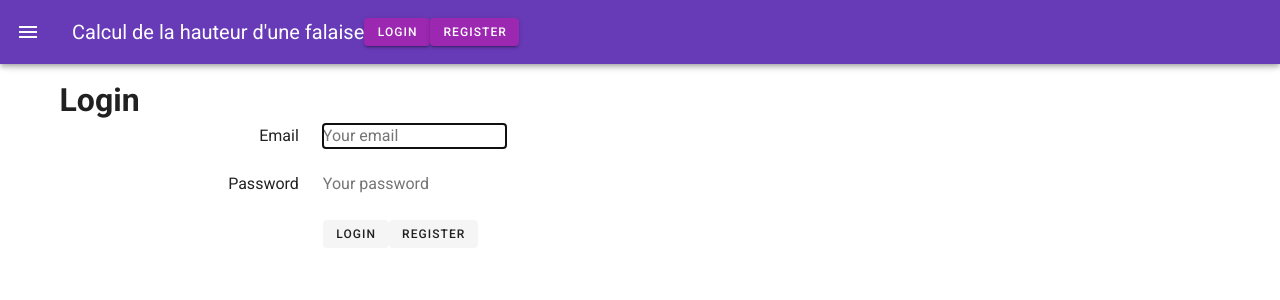
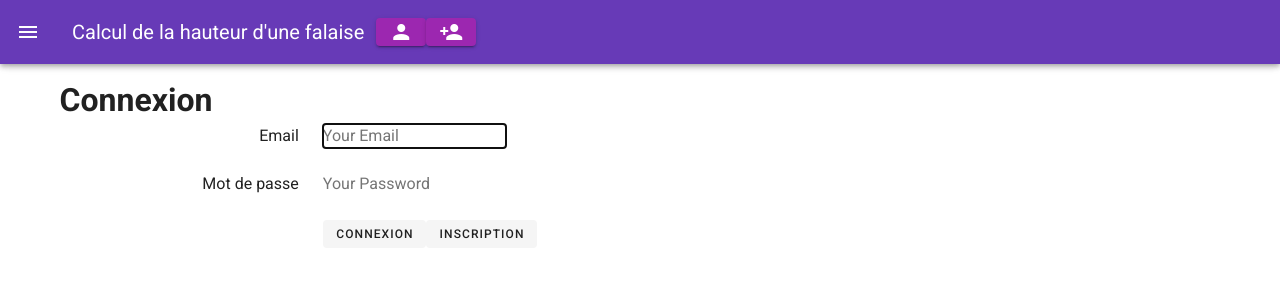
Before and after one commit to Yoan-F/cliff-height-timer-project, a Vue app: page /login in a window 1280 px wide. Shown: the top 300 px of the page. Built offline with nearby package versions, Linux system fonts and the light colour scheme; no server answers.

Commit message:
app finish

```diff
--- a/src/components/Login.vue
+++ b/src/components/Login.vue
@@ -4,7 +4,7 @@
             <div class="col-md-8">
                 <div class="v-card">
                     <div class="card-header">
-                        <h1>Login</h1>
+                        <h1>{{ $t("login") }}</h1>
                     </div>
                     <div class="card-body">
                         <div v-if="error" class="alert alert-danger">{{error}}</div>
@@ -21,13 +21,13 @@
                                             required
                                             autofocus
                                             v-model="form.email"
-                                            placeholder="Your email"
+                                            placeholder="Your Email"
                                     />
                                 </div>
                             </div>
 
                             <div class="form-group row">
-                                <label for="password" class="col-md-4 col-form-label text-md-right">Password</label>
+                                <label for="password" class="col-md-4 col-form-label text-md-right">{{$t("Password")}}</label>
 
                                 <div class="col-md-6">
                                     <input
@@ -37,16 +37,15 @@
                                             name="password"
                                             required
                                             v-model="form.password"
-                                            placeholder="Your password"
+                                            placeholder="Your Password"
                                     />
                                 </div>
                             </div>
 
                             <div class="form-group row mb-0">
                                 <div class="col-md-8 offset-md-4">
-                                    <!--$@click="//faire une méthode pour changer le login dans toolbar en true"-->
-                                    <v-btn type="submit" depressed small>Login</v-btn>
-                                    <v-btn @click="goRegister" depressed small>Register</v-btn>
+                                    <v-btn type="submit" depressed small>{{ $t("login") }}</v-btn>
+                                    <v-btn @click="goRegister" depressed small>{{ $t("register") }}</v-btn>
                                 </div>
                             </div>
                         </form>
--- a/src/components/MyToolbar.vue
+++ b/src/components/MyToolbar.vue
@@ -6,14 +6,34 @@
         <v-app-bar dark color="deep-purple" clipped-left app>
             <v-app-bar-nav-icon @click.stop="drawer = !drawer"></v-app-bar-nav-icon>
             <v-toolbar-title @click="goHome" class="white--text">{{$t("title")}}</v-toolbar-title>
-            <div class="my-2" v-if="loggedIn">
-                <v-btn @click.prevent="signOut" small color="purple">SignOut</v-btn>
+            <div class="col-md-8" v-if="loggedIn">
+                <v-tooltip bottom>
+                    <template v-slot:activator="{ on, attrs }">
+                        <v-btn @click.prevent="signOut" small color="purple">
+                            <v-icon dark v-bind="attrs" v-on="on">mdi-account-arrow-right</v-icon>
+                        </v-btn>
+                    </template>
+                    <span>{{$t("signout")}}</span>
+                </v-tooltip>
             </div>
-            <div v-else class="my-2" >
-                <v-btn small @click="goLogin" color="purple">Login</v-btn>
-                <v-btn small @click="goRegister" color="purple">Register</v-btn>
+            <div v-else class="col-md-8" >
+                <v-tooltip bottom>
+                    <template v-slot:activator="{ on, attrs }">
+                        <v-btn small @click="goLogin" color="purple">
+                            <v-icon dark v-bind="attrs" v-on="on">mdi-account</v-icon>
+                        </v-btn>
+                    </template>
+                    <span>{{$t("login")}}</span>
+                </v-tooltip>
+                <v-tooltip bottom>
+                    <template v-slot:activator="{ on, attrs }">
+                        <v-btn small @click="goRegister" color="purple">
+                            <v-icon dark v-bind="attrs" v-on="on">mdi-account-plus</v-icon>
+                        </v-btn>
+                    </template>
+                    <span>{{$t("register")}}</span>
+                </v-tooltip >
             </div>
-
         </v-app-bar>
     </div>
 </template>
--- a/src/components/Register.vue
+++ b/src/components/Register.vue
@@ -4,13 +4,13 @@
             <div class="col-md-8">
                 <div class="v-card">
                     <div class="card-header">
-                        <h1>Register</h1>
+                        <h1>{{ $t("register") }}</h1>
                     </div>
                     <div class="card-body">
                         <div v-if="error" class="alert alert-danger">{{error}}</div>
                         <form @submit.prevent="submit" action="#">
                             <div class="form-group row">
-                                <label for="name" class="col-md-4 col-form-label text-md-right">Name</label>
+                                <label for="name" class="col-md-4 col-form-label text-md-right">{{$t("Name")}}</label>
 
                                 <div class="col-md-6">
                                     <input
@@ -22,7 +22,7 @@
                                             required
                                             autofocus
                                             v-model="form.name"
-                                            placeholder="Your name"
+                                            placeholder="Your Name"
                                     />
                                 </div>
                             </div>
@@ -40,13 +40,13 @@
                                             required
                                             autofocus
                                             v-model="form.email"
-                                            placeholder="Your email"
+                                            placeholder="Your Email"
                                     />
                                 </div>
                             </div>
 
                             <div class="form-group row">
-                                <label for="password" class="col-md-4 col-form-label text-md-right">Password</label>
+                                <label for="password" class="col-md-4 col-form-label text-md-right">{{$t("Password")}}</label>
 
                                 <div class="col-md-6">
                                     <input
@@ -56,14 +56,14 @@
                                             name="password"
                                             required
                                             v-model="form.password"
-                                            placeholder="Your password"
+                                            placeholder="Your Password"
                                     />
                                 </div>
                             </div>
 
                             <div class="form-group row mb-0">
                                 <div class="col-md-8 offset-md-4">
-                                    <v-btn type="submit" depressed small>Register</v-btn>
+                                    <v-btn type="submit" depressed small>{{ $t("register") }}</v-btn>
                                 </div>
                             </div>
                         </form>
--- a/src/locales/en.json
+++ b/src/locales/en.json
@@ -7,5 +7,13 @@
   "drawer.history" : "History",
   "drawer.about" : "Help",
   "title-history" : "Historic list",
-  "history.noHistory" : "There is no history, please go to the home page to get started."
+  "history.noHistory" : "There is no history, please go to the home page to get started.",
+  "login": "Login",
+  "register": "Register",
+  "signout": "SignOut",
+  "name": "Name",
+  "YourName":"Your name",
+  "YourEmail":"Your email",
+  "Password": "Password",
+  "YourPassword": "Your password"
 }
--- a/src/locales/fr.json
+++ b/src/locales/fr.json
@@ -7,5 +7,13 @@
   "drawer.history" : "Historique",
   "drawer.about" : "Aide",
   "title-history": "Liste des historiques",
-  "history.noHistory": "Il n'y a pas d'historique, veuillez vous rendre sur la page d'accueil pour commencer."
+  "history.noHistory": "Il n'y a pas d'historique, veuillez vous rendre sur la page d'accueil pour commencer.",
+  "login": "Connexion",
+  "signout": "Déconnexion",
+  "register": "Inscription",
+  "name": "Nom",
+  "YourName": "Votre Nom",
+  "YourEmail": "Votre Email",
+  "Password": "Mot de passe",
+  "YourPassword": "Votre mot de passe"
 }
```
